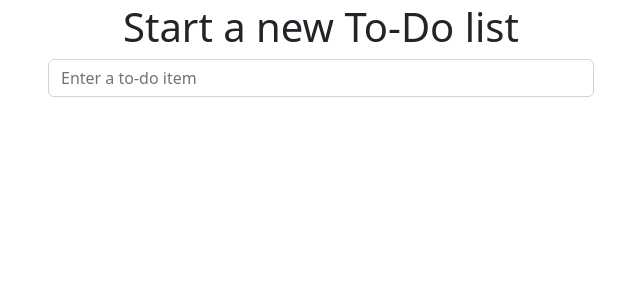
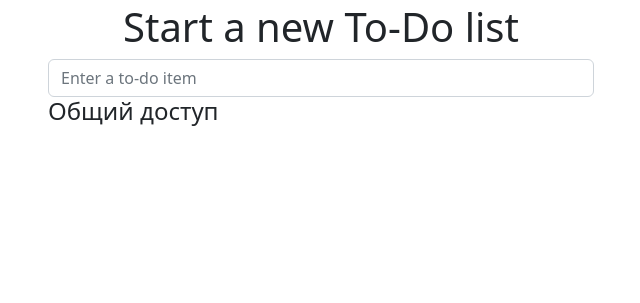
Before and after one commit to anry-dev/python-tutorial, a Django app: page / in a window 1280 px wide. Shown: the part 77-380 px from the top of the page, without its empty margins (34-674 px from the left). Run offline with Django 3.2, Linux system fonts and the light colour scheme; the visitor is signed in with stand-in values (Sample User, id 1); some libraries are stand-ins or nearby versions.

Commit message:
minor restyling

```diff
--- a/lists/templates/base.html
+++ b/lists/templates/base.html
@@ -84,6 +84,11 @@
 	    {% if user.is_authenticated %}
 	    <div class="row">
 	      <div class="col-md-6 col-md-offset-3">
+		<h4>Общий доступ</h4>
+	      </div>
+	    </div>
+	    <div class="row">
+	      <div class="col-md-6 col-md-offset-3">
 		{% block others_lists %}
 		{% endblock %}
 		{% block shared_with %}
--- a/lists/templates/list.html
+++ b/lists/templates/list.html
@@ -21,7 +21,7 @@ Your To-Do list
 
 {% block shared_with %}
   {% if user == list.owner %}
-      <h4>Совместный доступ:</h4>
+      <h5>Открыт</h5>
       <table id="id_shared_with_table" class="table">
 	{% for user in list.shared_with.all %}
   	  <tr><td class="list-sharee">{{ user.email }}</td></tr>
@@ -33,7 +33,7 @@ Your To-Do list
 {% block share_list %}
   {% if user == list.owner %}
     <form method="POST" action="{% url 'share_list' list.id %}">
-      <h4>Поделиться:</h4>
+      <h5>Поделиться ...</h5>
       <input class="form-control" name="sharee" placeholder="your-friend@example.com" type="text" />
       {% csrf_token %}
     </form>
```
